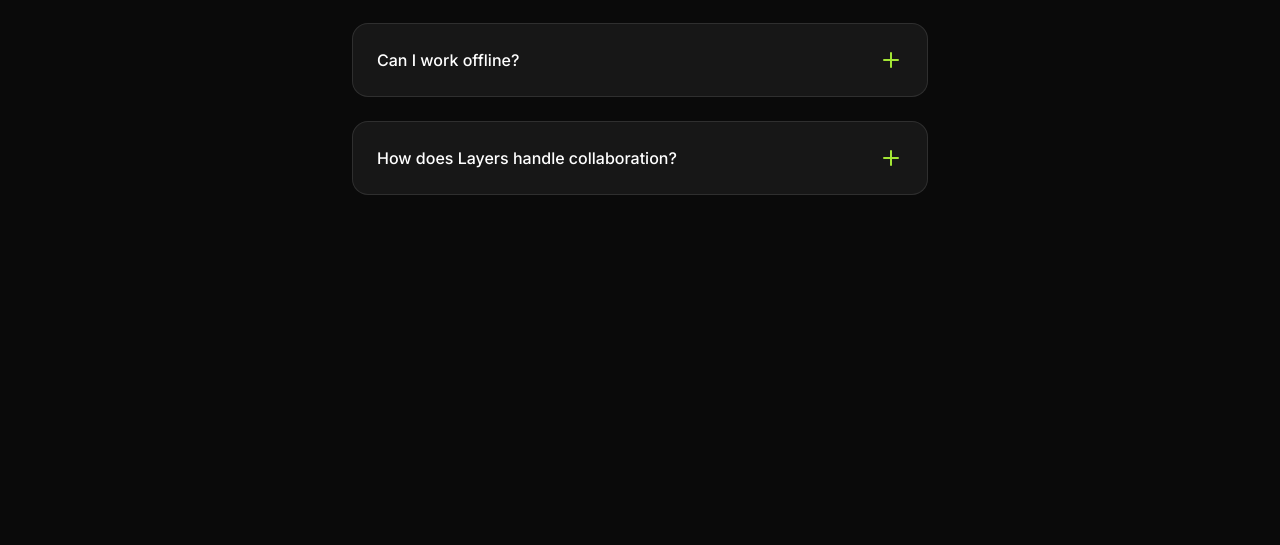
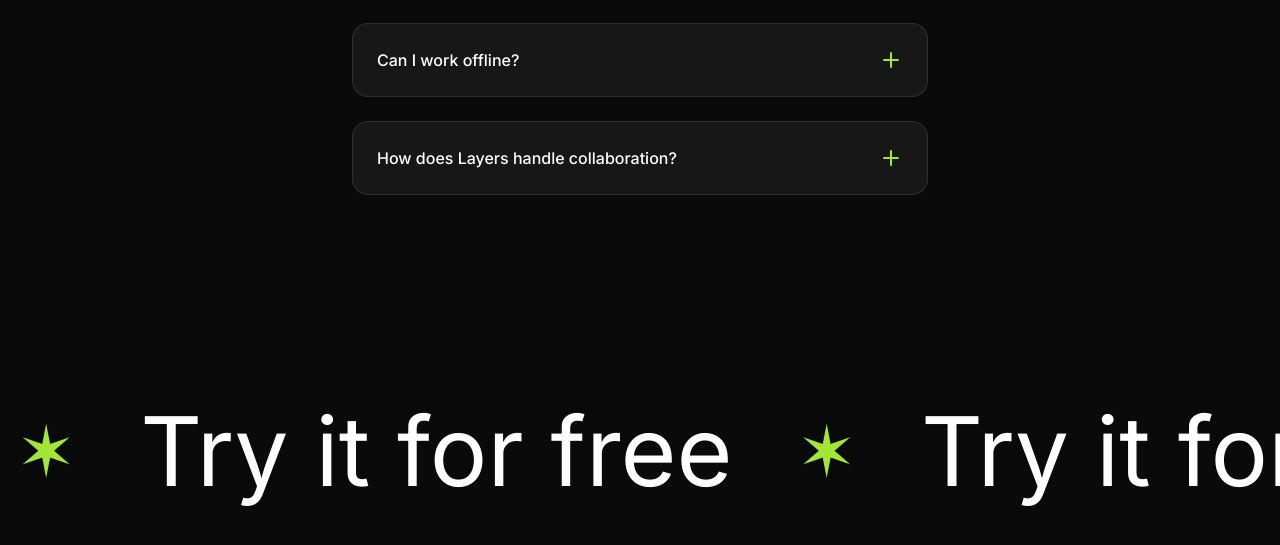
Before and after one commit to FinzyPHINZY/layers, a Next.js app: page / in a window 1280 px wide. Shown: the part 4654-5199 px from the top of the page. Built offline with nearby package versions, Linux system fonts and the light colour scheme.

Commit message:
feat: implement static CTA page

```diff
--- a/src/app/page.tsx
+++ b/src/app/page.tsx
@@ -1,3 +1,4 @@
+import CallToAction from '@/sections/CallToAction';
 import Faqs from '@/sections/Faqs';
 import Features from '@/sections/Features';
 import Hero from '@/sections/Hero';
@@ -16,6 +17,7 @@
       <Features />
       <Integrations />
       <Faqs />
+      <CallToAction />
     </>
   );
 }
--- a/src/sections/CallToAction.tsx
+++ b/src/sections/CallToAction.tsx
@@ -1,3 +1,16 @@
 export default function CallToAction() {
-    return <div>Call To Action</div>;
+  return (
+    <section className="py-24">
+      <div className="overflow-x-clip p-4 flex">
+        <div className="flex flex-none gap-16 text-7xl md:text-8xl font-weight">
+          {Array.from({ length: 10 }).map((_, i) => (
+            <div className="flex items-center gap-16" key={i}>
+              <span className="text-lime-400 text-7xl">&#10038;</span>
+              <span className="">Try it for free</span>
+            </div>
+          ))}
+        </div>
+      </div>
+    </section>
+  );
 }
```
